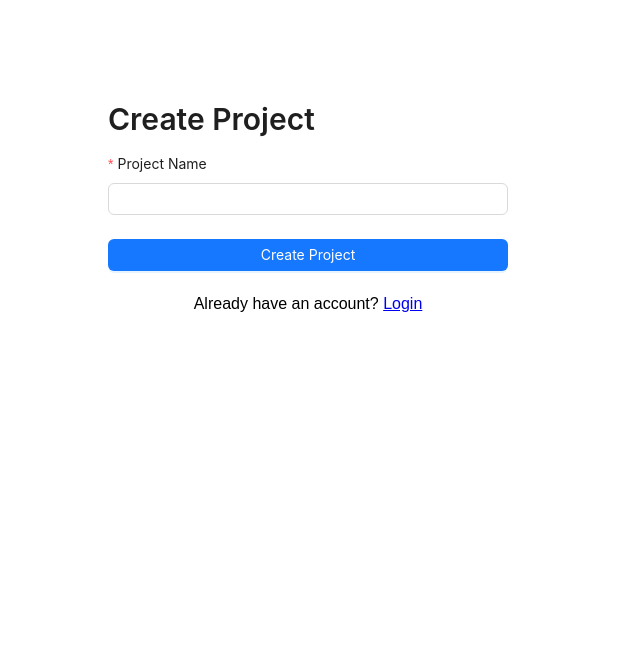
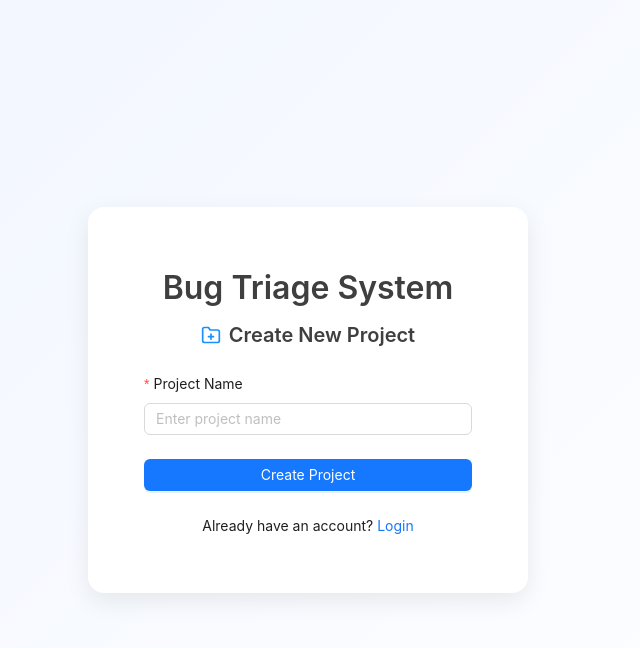
Before and after one commit to RohithRamesh28/Intelligent-Bug-Triage-System-frontend, a React (Vite) app: page /projects/create in a window 1280 px wide. Shown: the top 648 px of the page, without its empty margins (332-972 px from the left). Built offline with nearby package versions, Linux system fonts and the light colour scheme.

Commit message:
final polsih front

```diff
--- a/package.json
+++ b/package.json
@@ -16,6 +16,7 @@
     "path-browserify": "^1.0.1",
     "react": "^19.1.0",
     "react-dom": "^19.1.0",
+    "react-icons": "^5.5.0",
     "react-router-dom": "^6.30.1"
   },
   "devDependencies": {
--- a/src/pages/LoginPage.jsx
+++ b/src/pages/LoginPage.jsx
@@ -1,9 +1,10 @@
 import { useState } from 'react';
-import { Button, Form, Input, Typography, message } from 'antd';
+import { Button, Form, Input, Typography, message, Card } from 'antd';
 import { useNavigate, Link } from 'react-router-dom';
+import { FiLogIn } from 'react-icons/fi';
 import api from '../api';
 
-const { Title } = Typography;
+const { Title, Text } = Typography;
 
 function LoginPage() {
   const [loading, setLoading] = useState(false);
@@ -14,13 +15,12 @@ function LoginPage() {
     setLoading(true);
     try {
       const res = await api.post('/login', values);
-      const { token, user_id, project_id, role } = res.data; // ✅ include role from response
+      const { token, user_id, project_id, role } = res.data;
 
-      // ✅ Store everything in localStorage
       localStorage.setItem('token', token);
       localStorage.setItem('user_id', user_id);
       localStorage.setItem('project_id', project_id);
-      localStorage.setItem('role', role); // ✅ now saved
+      localStorage.setItem('role', role);
 
       message.success('Login successful!');
       setLoginError('');
@@ -35,23 +35,52 @@ function LoginPage() {
   };
 
   return (
-    <div style={{ maxWidth: 400, margin: '100px auto' }}>
-      <Title level={2}>Login</Title>
-      <Form layout="vertical" onFinish={onFinish}>
+    <div style={{
+      minHeight: '100vh',
+      display: 'flex',
+      justifyContent: 'center',
+      alignItems: 'center',
+      background: 'linear-gradient(135deg, #f0f5ff, #ffffff)',
+      padding: '40px 16px'
+    }}>
+      <Card
+        bordered={false}
+        style={{
+          width: '100%',
+          maxWidth: 440,
+          padding: 32,
+          borderRadius: 16,
+          background: '#ffffff',
+          boxShadow: '0 8px 24px rgba(0,0,0,0.08)'
+        }}
+      >
+        <div style={{ textAlign: 'center', marginBottom: 24 }}>
+          <div style={{ fontSize: 32, fontWeight: 600, color: '#3f3f3f' }}>
+            Bug Triage System
+          </div>
+          <div style={{ display: 'flex', justifyContent: 'center', alignItems: 'center', marginTop: 8 }}>
+            <FiLogIn size={20} style={{ marginRight: 8, color: '#1890ff' }} />
+            <Title level={4} style={{ marginBottom: 0, color: '#3f3f3f' }}>Welcome Back</Title>
+          </div>
+        </div>
+
+        <Form layout="vertical" onFinish={onFinish} size="middle">
           <Form.Item
             name="username"
             label="Username"
             rules={[{ required: true, message: 'Please enter your username.' }]}
           >
-          <Input />
+            <Input placeholder="Enter your username" autoComplete="username" />
           </Form.Item>
+
           <Form.Item
             name="password"
             label="Password"
             rules={[{ required: true, message: 'Please enter your password.' }]}
           >
-          <Input.Password />
+            <Input.Password placeholder="Enter your password" autoComplete="current-password" />
           </Form.Item>
+
           <Form.Item>
             <Button type="primary" htmlType="submit" loading={loading} block>
               Login
@@ -60,14 +89,16 @@ function LoginPage() {
         </Form>
 
         {loginError && (
-        <div style={{ color: 'red', textAlign: 'center', marginTop: 10 }}>
+          <Text type="danger" style={{ display: 'block', textAlign: 'center', marginBottom: 12 }}>
             {loginError}
-        </div>
+          </Text>
         )}
 
         <div style={{ textAlign: 'center', marginTop: 16 }}>
-        Don't have an account? <Link to="/register">Register here</Link>
+          <Text>Don't have an account? </Text>
+          <Link to="/register">Register here</Link>
         </div>
+      </Card>
     </div>
   );
 }
--- a/src/pages/ProfilePage.jsx
+++ b/src/pages/ProfilePage.jsx
@@ -1,5 +1,6 @@
 import { useEffect, useState } from 'react';
 import { Form, Input, Button, message as antMessage, Skeleton, Typography } from 'antd';
+import { FiUser } from 'react-icons/fi';
 import api from '../api';
 
 const { Title, Text } = Typography;
@@ -25,7 +26,6 @@ function ProfilePage() {
         setLoading(false);
       }
     };
-
     fetchProfile();
   }, [form]);
 
@@ -52,14 +52,8 @@ function ProfilePage() {
 
       setStatusMessage(newMessage);
       setStatusType('success');
-
-      setProfile((prev) => ({
-        ...prev,
-        username: values.new_username,
-      }));
-      form.setFieldsValue({
-        new_password: '',
-      });
+      setProfile((prev) => ({ ...prev, username: values.new_username }));
+      form.setFieldsValue({ new_password: '' });
     } catch (err) {
       const errorMsg = err.response?.data?.detail || 'Profile update failed.';
       setStatusMessage(errorMsg);
@@ -68,15 +62,27 @@ function ProfilePage() {
   };
 
   return (
-    <div style={{ maxWidth: 600, margin: '0 auto', padding: '24px' }}>
+    <div
+      style={{
+        minHeight: '100vh',
+        padding: '60px 20px',
+        background: 'linear-gradient(135deg, #f0f5ff, #ffffff)'
+      }}
+    >
+      <div style={{ maxWidth: 700, margin: '0 auto' }}>
         {loading ? (
           <Skeleton active paragraph={{ rows: 4 }} />
         ) : (
           <>
-          <Title level={2}>My Profile</Title>
-          <Text type="secondary">Manage your username and password for this project.</Text>
+            <div style={{ marginBottom: 24 }}>
+              <div style={{ fontSize: 28, fontWeight: 600, color: '#3f3f3f', display: 'flex', alignItems: 'center' }}>
+                <FiUser size={22} style={{ marginRight: 10, color: '#1890ff' }} /> My Profile
+              </div>
+              <Text type="secondary">
+                Manage your username and password for this project.
+              </Text>
+            </div>
 
-          {/* Inline status message */}
             {statusMessage && (
               <Text
                 type={statusType === 'success' ? 'success' : 'danger'}
@@ -89,11 +95,8 @@ function ProfilePage() {
             <Form
               form={form}
               layout="vertical"
-            style={{ marginTop: '24px' }}
               onFinish={onFinish}
-            onValuesChange={() => {
-              setStatusMessage('');
-            }}
+              onValuesChange={() => setStatusMessage('')}
             >
               <Form.Item label="Project Name">
                 <Input value={profile?.project_name} disabled />
@@ -127,6 +130,7 @@ function ProfilePage() {
           </>
         )}
       </div>
+    </div>
   );
 }
 
--- a/src/pages/ProjectCreatePage.jsx
+++ b/src/pages/ProjectCreatePage.jsx
@@ -1,9 +1,10 @@
 import { useState } from 'react';
-import { Button, Form, Input, Typography, message } from 'antd';
+import { Button, Form, Input, Typography, message, Card } from 'antd';
 import { useNavigate, Link } from 'react-router-dom';
+import { FiFolderPlus } from 'react-icons/fi';
 import api from '../api';
 
-const { Title } = Typography;
+const { Title, Text } = Typography;
 
 function ProjectCreatePage() {
   const [loading, setLoading] = useState(false);
@@ -25,21 +26,58 @@ function ProjectCreatePage() {
   };
 
   return (
-    <div style={{ maxWidth: 400, margin: '100px auto' }}>
-      <Title level={2}>Create Project</Title>
-      <Form layout="vertical" onFinish={onFinish}>
-        <Form.Item name="project_name" label="Project Name" rules={[{ required: true }]}>
-          <Input />
+    <div
+      style={{
+        minHeight: '100vh',
+        display: 'flex',
+        justifyContent: 'center',
+        alignItems: 'center',
+        background: 'linear-gradient(135deg, #f0f5ff, #ffffff)',
+        padding: '40px 16px',
+      }}
+    >
+      <Card
+        bordered={false}
+        style={{
+          width: '100%',
+          maxWidth: 440,
+          padding: 32,
+          borderRadius: 16,
+          background: '#ffffff',
+          boxShadow: '0 8px 24px rgba(0,0,0,0.08)',
+        }}
+      >
+        <div style={{ textAlign: 'center', marginBottom: 24 }}>
+          <div style={{ fontSize: 32, fontWeight: 600, color: '#3f3f3f' }}>
+            Bug Triage System
+          </div>
+          <div style={{ display: 'flex', justifyContent: 'center', alignItems: 'center', marginTop: 8 }}>
+            <FiFolderPlus size={20} style={{ marginRight: 8, color: '#1890ff' }} />
+            <Title level={4} style={{ marginBottom: 0, color: '#3f3f3f' }}>Create New Project</Title>
+          </div>
+        </div>
+
+        <Form layout="vertical" onFinish={onFinish} size="middle">
+          <Form.Item
+            name="project_name"
+            label="Project Name"
+            rules={[{ required: true, message: 'Please enter a project name' }]}
+          >
+            <Input placeholder="Enter project name" />
           </Form.Item>
+
           <Form.Item>
             <Button type="primary" htmlType="submit" loading={loading} block>
               Create Project
             </Button>
           </Form.Item>
         </Form>
+
         <div style={{ textAlign: 'center', marginTop: 16 }}>
-        Already have an account? <Link to="/">Login</Link>
+          <Text>Already have an account? </Text>
+          <Link to="/">Login</Link>
         </div>
+      </Card>
     </div>
   );
 }
--- a/src/pages/RegisterPage.jsx
+++ b/src/pages/RegisterPage.jsx
@@ -1,9 +1,10 @@
 import { useState, useEffect } from "react";
-import { Button, Form, Input, Select, Typography, message } from "antd";
+import { Button, Form, Input, Select, Typography, message, Card } from "antd";
 import { useNavigate, Link } from "react-router-dom";
+import { FiUserPlus } from "react-icons/fi";
 import api from "../api";
 
-const { Title } = Typography;
+const { Title, Text } = Typography;
 
 function RegisterPage() {
   const [projects, setProjects] = useState([]);
@@ -11,13 +12,12 @@ function RegisterPage() {
   const navigate = useNavigate();
 
   useEffect(() => {
-    // Load project list
     const fetchProjects = async () => {
       try {
         const res = await api.get("/projects/list");
         setProjects(res.data.projects);
       } catch (err) {
-        message.error("Failed to load projects.", err);
+        message.error("Failed to load projects.",err);
       }
     };
     fetchProjects();
@@ -30,7 +30,7 @@ function RegisterPage() {
         username: values.username,
         password: values.password,
         project_id: values.project_id,
-        role: values.role, // ✅ Send role to backend
+        role: values.role,
       });
       message.success("Registration successful! Please login.");
       navigate("/");
@@ -42,15 +42,44 @@ function RegisterPage() {
   };
 
   return (
-    <div style={{ maxWidth: 400, margin: "100px auto" }}>
-      <Title level={2}>Register</Title>
-      <Form layout="vertical" onFinish={onFinish}>
+    <div
+      style={{
+        minHeight: "100vh",
+        display: "flex",
+        justifyContent: "center",
+        alignItems: "center",
+        background: "linear-gradient(135deg, #f0f5ff, #ffffff)",
+        padding: "40px 16px",
+      }}
+    >
+      <Card
+        bordered={false}
+        style={{
+          width: "100%",
+          maxWidth: 480,
+          padding: 32,
+          borderRadius: 16,
+          background: "#ffffff",
+          boxShadow: "0 8px 24px rgba(0,0,0,0.08)",
+        }}
+      >
+        <div style={{ textAlign: "center", marginBottom: 24 }}>
+          <div style={{ fontSize: 32, fontWeight: 600, color: "#3f3f3f" }}>
+            Bug Triage System
+          </div>
+          <div style={{ display: "flex", justifyContent: "center", alignItems: "center", marginTop: 8 }}>
+            <FiUserPlus size={20} style={{ marginRight: 8, color: "#1890ff" }} />
+            <Title level={4} style={{ marginBottom: 0, color: "#3f3f3f" }}>Create Your Account</Title>
+          </div>
+        </div>
+
+        <Form layout="vertical" onFinish={onFinish} size="middle">
           <Form.Item
             name="username"
             label="Username"
             rules={[{ required: true, message: "Please enter a username" }]}
           >
-          <Input />
+            <Input placeholder="Choose a username" autoComplete="username" />
           </Form.Item>
 
           <Form.Item
@@ -58,7 +87,7 @@ function RegisterPage() {
             label="Password"
             rules={[{ required: true, message: "Please enter a password" }]}
           >
-          <Input.Password />
+            <Input.Password placeholder="Create a password" autoComplete="new-password" />
           </Form.Item>
 
           <Form.Item
@@ -97,12 +126,15 @@ function RegisterPage() {
         </Form>
 
         <div style={{ textAlign: "center", marginTop: 16 }}>
-        Want to create a new Project? <Link to="/projects/create">Click here</Link>
+          <Text>Want to create a new project? </Text>
+          <Link to="/projects/create">Click here</Link>
         </div>
 
-      <div style={{ textAlign: "center", marginTop: 16 }}>
-        Already have an account? <Link to="/">Login</Link>
+        <div style={{ textAlign: "center", marginTop: 12 }}>
+          <Text>Already have an account? </Text>
+          <Link to="/">Login</Link>
         </div>
+      </Card>
     </div>
   );
 }
```
Also changed, not shown: 1 other file (tests, documents, lock files or other folders). Lines whose indentation alone changed are shown as unchanged.
